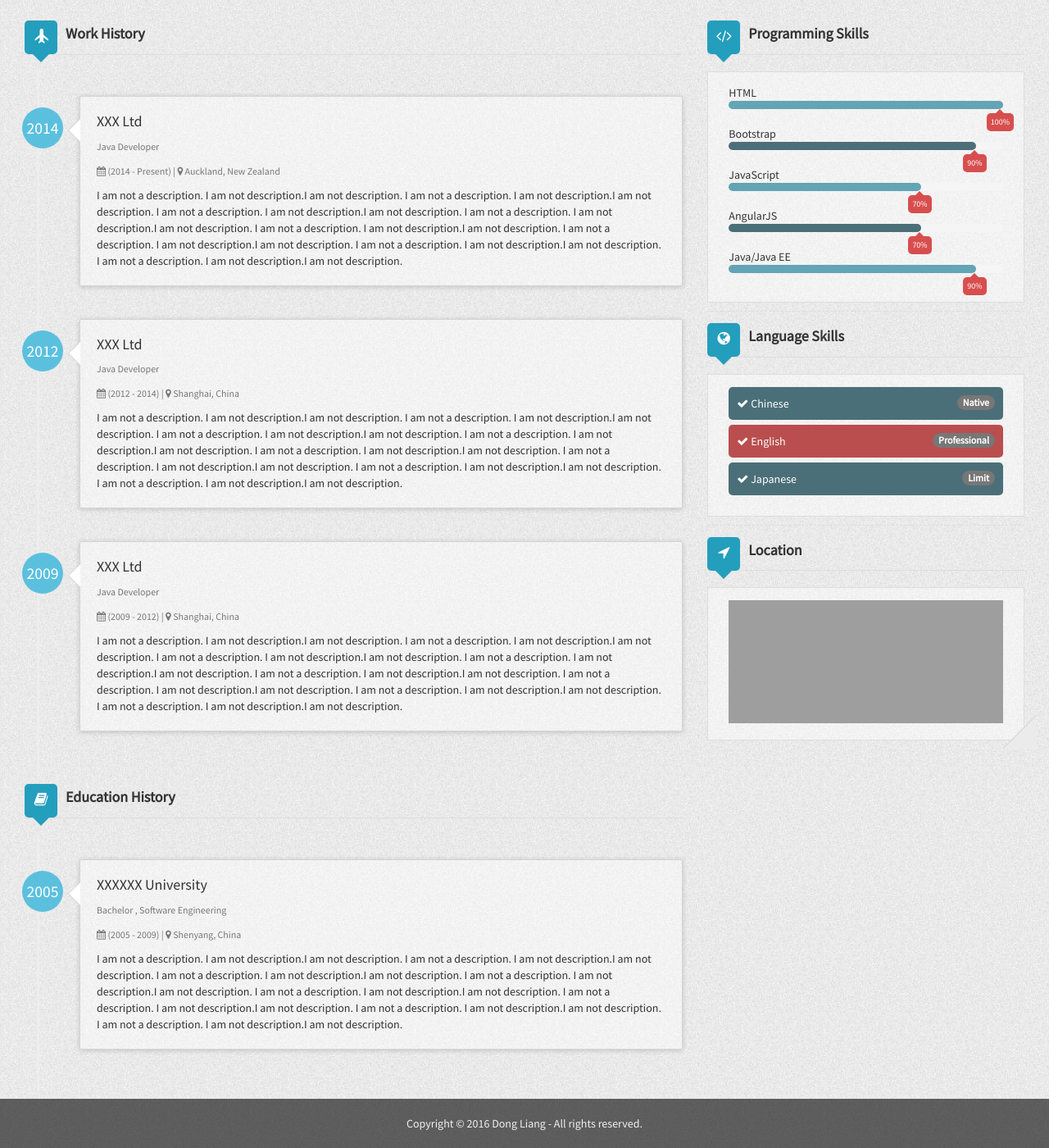
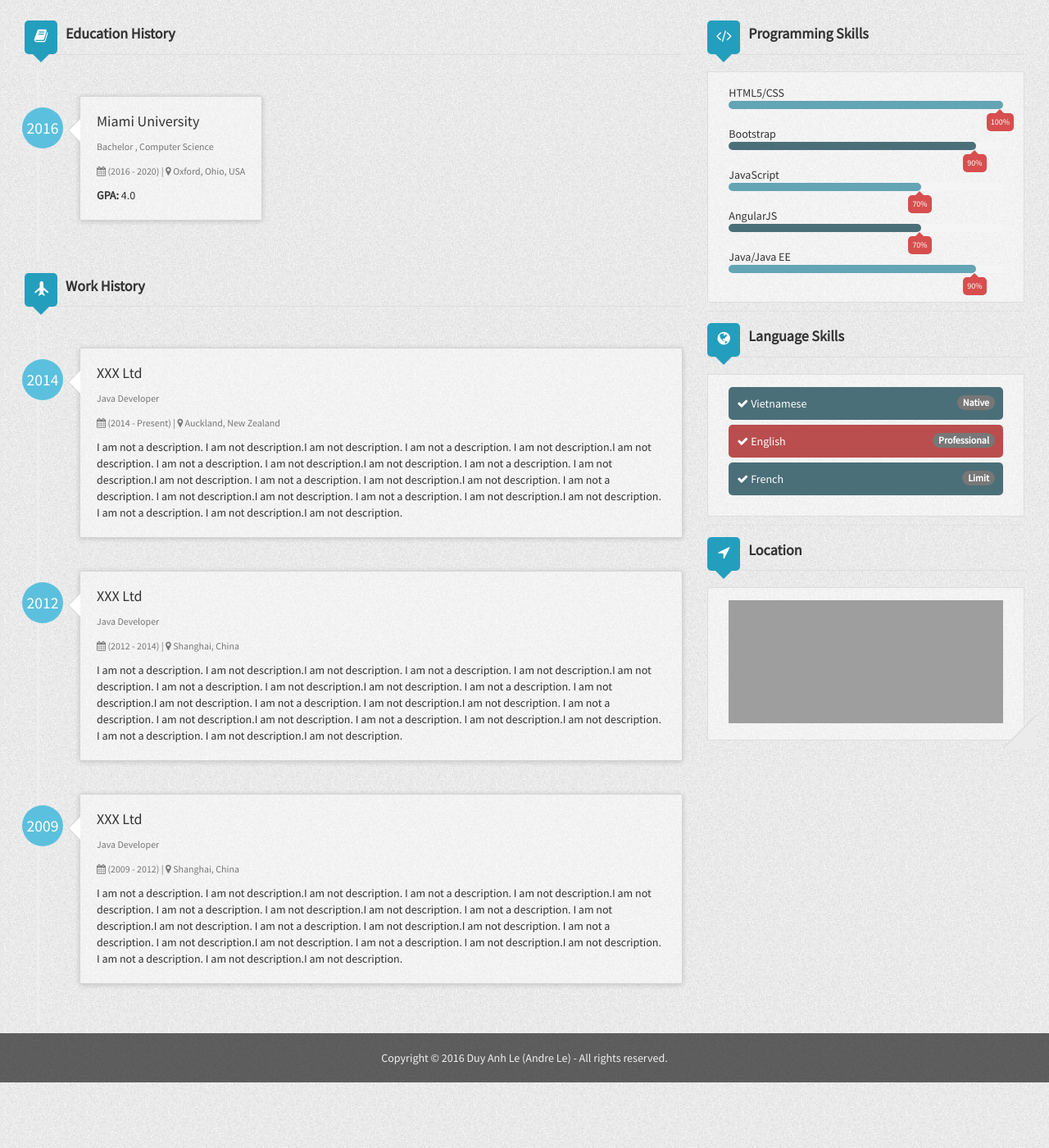
Before and after one commit to andre-le/resume, a Jekyll site: the page built from index.html, in a window 1280 px wide and 1400 px high, scrolled down 170 px. Shown: the whole window at 82% size. Built offline with Jekyll 4.4.1, drawn with Linux system fonts in a browser that asks for light colours; nearby versions of some CDN libraries; after the commit the page ends 1490 px from its top, so only the background shows below that; some of the changed text lies outside the part shown; grey boxes are pictures that could not be loaded.

Commit message:
add some details and fix layout

```diff
--- a/_config.yml
+++ b/_config.yml
@@ -14,15 +14,15 @@ exclude: [vendor]
 
 # Author settings
 author:
-  name: Dong Liang
+  name: Duy Anh Le (Andre Le)
   title: Java Developer
   address: Oxford, OH, USA
-  email: dongg.liang#gmail.com
-  link: http://ddbullfrog.com
+  email: leduyanh1011998@gmail.com
+  link: https://andre-le.github.io/portfolio/
   weibo:
-  github: ddbullfrog
-  linkedin: ddbullfrog
-  twitter: ddbullfrog
+  github: andre-le
+  linkedin: anh-le-9a908b9a
+  twitter:
   gavatar: /resumecard/assets/img/avatar.JPG
   stackoverflow:
 #  stackoverflow: 4582127
@@ -50,26 +50,26 @@ author:
       description: I am not a description. I am not description.I am not description. I am not a description. I am not description.I am not description. I am not a description. I am not description.I am not description. I am not a description. I am not description.I am not description. I am not a description. I am not description.I am not description. I am not a description. I am not description.I am not description. I am not a description. I am not description.I am not description. I am not a description. I am not description.I am not description.
   educationHistory:
     - education1:
-      organization: XXXXXX University
-      location: Shenyang, China
+      organization: Miami University
+      location: Oxford, Ohio, USA
       degree: Bachelor
-      major: Software Engineering
-      started: 2005
-      duration: (2005 - 2009)
-      description: I am not a description. I am not description.I am not description. I am not a description. I am not description.I am not description. I am not a description. I am not description.I am not description. I am not a description. I am not description.I am not description. I am not a description. I am not description.I am not description. I am not a description. I am not description.I am not description. I am not a description. I am not description.I am not description. I am not a description. I am not description.I am not description.
+      major: Computer Science
+      started: 2016
+      duration: (2016 - 2020)
+      description: <b>GPA:</b> 4.0
   languages:
     - language1:
-      name: Chinese
+      name: Vietnamese
       proficiency: Native
     - language2:
       name: English
       proficiency: Professional
     - language3:
-      name: Japanese
+      name: French
       proficiency: Limit
   programmingSkills:
     - skill1:
-      name: HTML
+      name: HTML5/CSS
       percentage: 100%
     - skill2:
       name: Bootstrap
@@ -83,5 +83,3 @@ author:
     - skill5:
       name: Java/Java EE
       percentage: 90%
-
-theme: jekyll-theme-cayman
--- a/index.html
+++ b/index.html
@@ -4,6 +4,50 @@ layout: default
 <div class="container-fluid">
     <div class="row-fluid">
         <div class="col-md-8">
+          {% if site.author.educationHistory %}
+              <h3 class="title with-icon"><span class="fa fa-book cat-title"></span>Education History</h3>
+              <ul class="timeline">
+                  {% for education in site.author.educationHistory %}
+                      <li class="timeline-inverted">
+                          {% if education.started %}
+                              <div class="timeline-badge info">{{ education.started }}</div>
+                          {% endif %}
+                          <div class="timeline-panel grid-block">
+                              <div class="timeline-heading">
+                                  {% if education.organization %}
+                                      <h4 class="timeline-title">{{ education.organization }}</h4>
+                                  {% endif %}
+                                  <p>
+                                      <small class="text-muted">
+                                          {% if education.degree %}
+                                              {{ education.degree }}
+                                          {% endif %}
+                                          {% if education.major %}
+                                              , {{ education.major }}
+                                          {% endif %}
+                                      </small>
+                                  </p>
+                                  <p>
+                                      <small class="text-muted">
+                                          {% if education.duration %}
+                                              <i class="fa fa-calendar"></i> {{ education.duration }} |
+                                          {% endif %}
+                                          {% if education.location %}
+                                              <i class="fa fa-map-marker"></i>  {{ education.location }}
+                                          {% endif %}
+                                      </small>
+                                  </p>
+                              </div>
+                              <div class="timeline-body">
+                                  {% if education.description %}
+                                      <p>{{ education.description }}</p>
+                                  {% endif %}
+                              </div>
+                          </div>
+                      </li>
+                  {% endfor %}
+              </ul>
+          {% endif %}
             {% if site.author.workHistory %}
                 <h3 class="title with-icon"><span class="glyphicon glyphicon-plane cat-title"></span>Work History</h3>
                 <ul class="timeline">
@@ -38,50 +82,6 @@ layout: default
                                 <div class="timeline-body">
                                     {% if work.description %}
                                         <p>{{ work.description }}</p>
-                                    {% endif %}
-                                </div>
-                            </div>
-                        </li>
-                    {% endfor %}
-                </ul>
-            {% endif %}
-            {% if site.author.educationHistory %}
-                <h3 class="title with-icon"><span class="fa fa-book cat-title"></span>Education History</h3>
-                <ul class="timeline">
-                    {% for education in site.author.educationHistory %}
-                        <li class="timeline-inverted">
-                            {% if education.started %}
-                                <div class="timeline-badge info">{{ education.started }}</div>
-                            {% endif %}
-                            <div class="timeline-panel grid-block">
-                                <div class="timeline-heading">
-                                    {% if education.organization %}
-                                        <h4 class="timeline-title">{{ education.organization }}</h4>
-                                    {% endif %}
-                                    <p>
-                                        <small class="text-muted">
-                                            {% if education.degree %}
-                                                {{ education.degree }}
-                                            {% endif %}
-                                            {% if education.major %}
-                                                , {{ education.major }}
-                                            {% endif %}
-                                        </small>
-                                    </p>
-                                    <p>
-                                        <small class="text-muted">
-                                            {% if education.duration %}
-                                                <i class="fa fa-calendar"></i> {{ education.duration }} |
-                                            {% endif %}
-                                            {% if education.location %}
-                                                <i class="fa fa-map-marker"></i>  {{ education.location }}
-                                            {% endif %}
-                                        </small>
-                                    </p>
-                                </div>
-                                <div class="timeline-body">
-                                    {% if education.description %}
-                                        <p>{{ education.description }}</p>
                                     {% endif %}
                                 </div>
                             </div>
```
Also changed, not shown: README.md (deleted).
